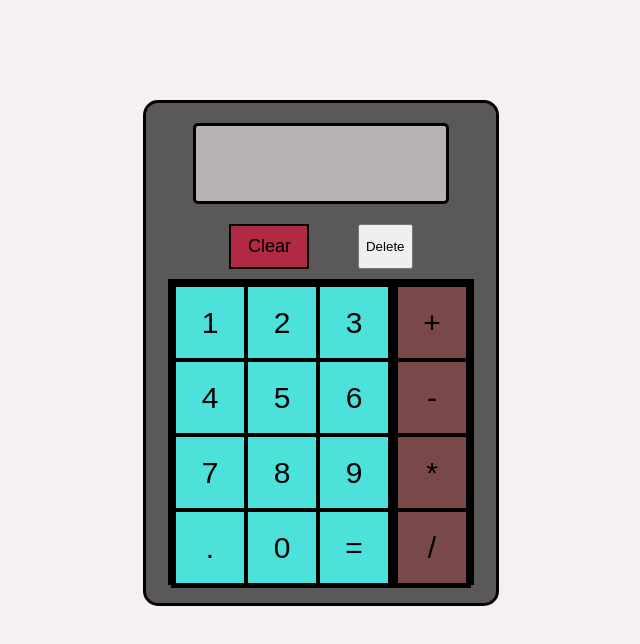
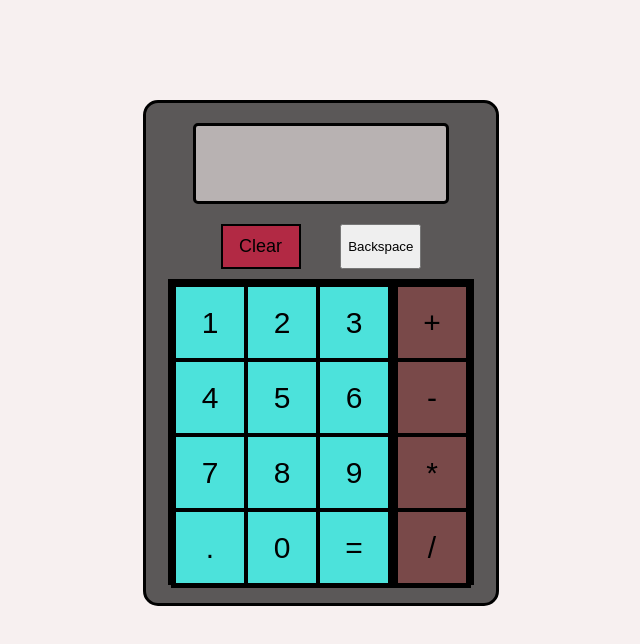
Before and after one commit to BlazejWartalski/calculator, a plain HTML site: page index.html in a window 1280 px wide. Shown: the whole page, without its empty margins (57-697 px from the left). Drawn offline with Linux system fonts and the light colour scheme.

Commit message:
renamed the button to backspace

```diff
--- a/index.html
+++ b/index.html
@@ -15,7 +15,7 @@
                 </div>
                 <div class="cleardeletebuttons">
                     <button class="clear">Clear</button>
-                    <button class="backspace">Delete</button>
+                    <button class="backspace">Backspace</button>
                 </div>
                 <div class="buttons">
                     <div class="buttonsleft">
```
